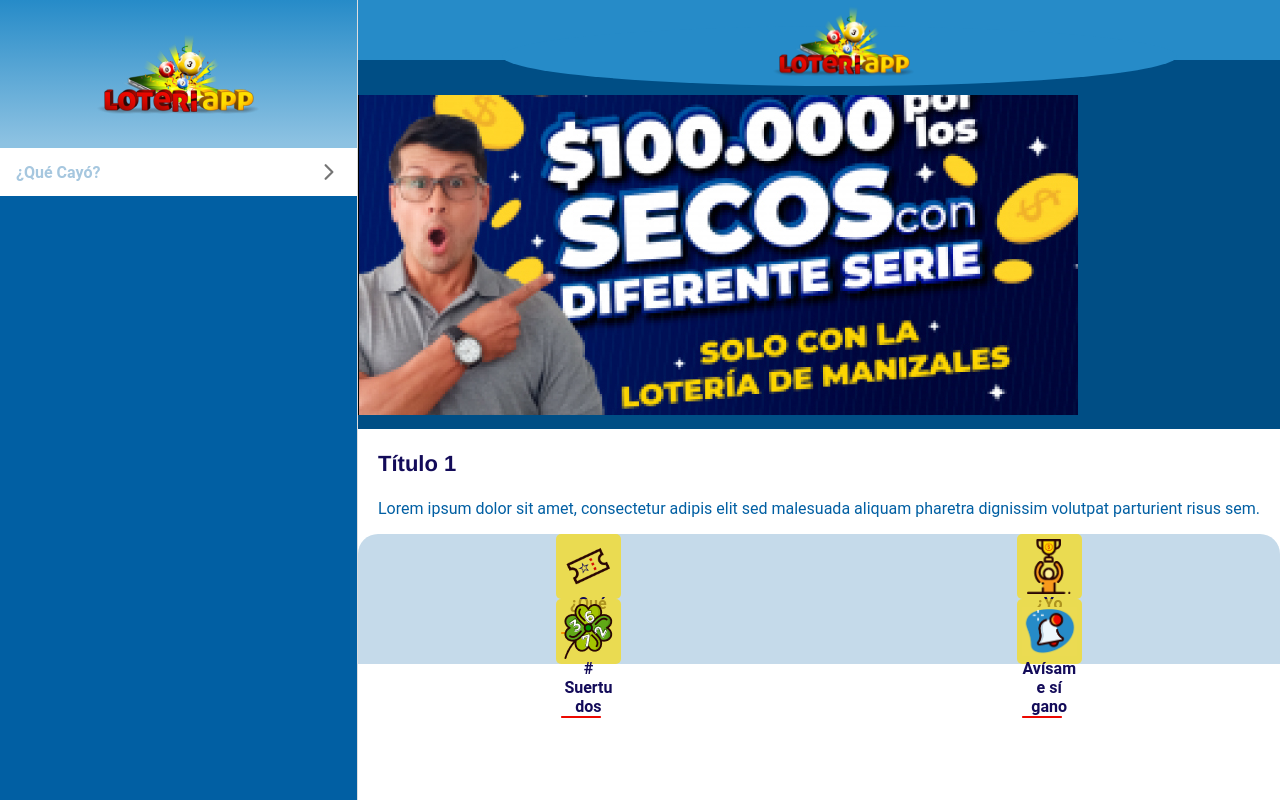
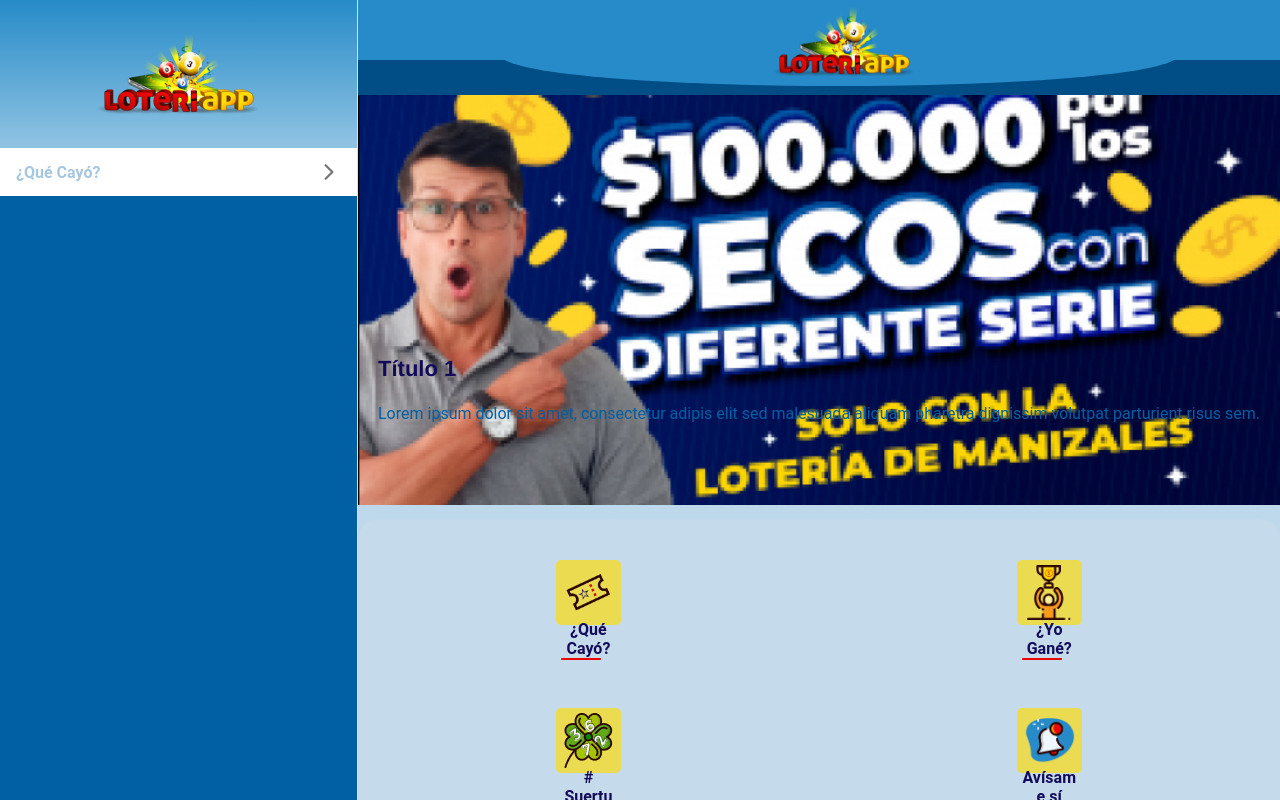
Before and after one commit to marcelaTrujilloToro/loteriApp.ionic.react, a React (Create React App) app: page / in a window 1280 px wide. Built offline with nearby package versions, Linux system fonts and the light colour scheme.

Commit message:
banner image CSS media query

```diff
--- a/src/screens/home/Home.screen.tsx
+++ b/src/screens/home/Home.screen.tsx
@@ -19,24 +19,16 @@
       <Header></Header>
 
       <IonContent className="ion-no-padding">
-        <div >
-          <div className="la-content-banner">
-            <img
-              src="assets\img\home\LA_banner_1_360x160px.jpg"
-              className="la-img-banner1"
-            ></img>
-          </div>
+        <div className="la-content-gradiente">
           <IonGrid className="ion-no-padding la-content-grid">
-            {/* <IonRow className="la-imagen-row ">
+            <IonRow className="la-imagen-row">
               <IonCol>
-                <div className="la-content-banner">
-                  <IonImg
-                    src="assets\img\home\LA_banner_1_360x160px.jpg"
-                    className="la-img-banner1"
-                  ></IonImg>
-                </div>
+                <IonImg
+                  src="assets\img\home\LA_banner_1_360x160px.jpg"
+                  className="la-img-banner1"
+                ></IonImg>
               </IonCol>
-            </IonRow> */}
+            </IonRow>
 
             <IonRow className="la-titulo-texto-row">
               <IonCol>
--- a/src/screens/home/Home.styles.css
+++ b/src/screens/home/Home.styles.css
@@ -19,15 +19,26 @@
 }
 
 .la-imagen-row {
-  /* height: 20%; */
+  height: 37%;
+  background: rgba(0, 78, 133, 1);
+  padding-top: 35px;
+  padding-bottom: 10px;
+}
+
+/* For height 810px and larger: */
+@media only screen and (min-height: 810px) {
+  .la-imagen-row {
+    height: 30%;
+  }
 }
 
 .la-content-banner {
-  background: rgba(0, 78, 133, 1);
-  width: 100%;
-  height: 100%;
   padding-top: 35px;
   padding-bottom: 10px;
+}
+
+.la-img-banner1{
+  background-color: brown;
 }
 
 .la-img-banner {
@@ -36,10 +47,6 @@
   background-color: brown;
 }
 
-.la-img-banner1{
-  height: 100%;
-  background-color: brown;
-}
 
 .la-titulo-texto-row {
   height: 25%;
```
